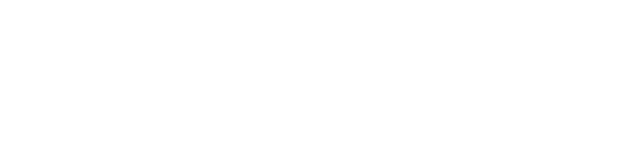
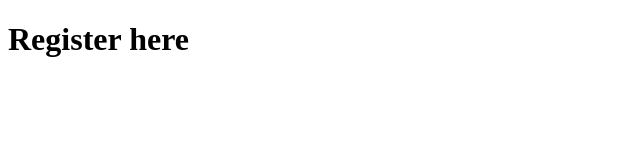
Before and after one commit to felix2006-aug/Data-Science-Class-003, a plain HTML site: page Register.html in a window 1280 px wide. Shown: the whole page, without its empty margins (0-640 px from the left). Drawn offline with Linux system fonts and the light colour scheme.

Commit message:
I added a paragraph on the register page

```diff
--- a/Register.html
+++ b/Register.html
@@ -4,6 +4,9 @@
     <meta charset="UTF-8">
     <meta name="viewport" content="width=device-width, initial-scale=1.0">
     <title>Register page</title>
+    <h1>Register here</h1>
+
+
 
 </head>
 <body>
```
